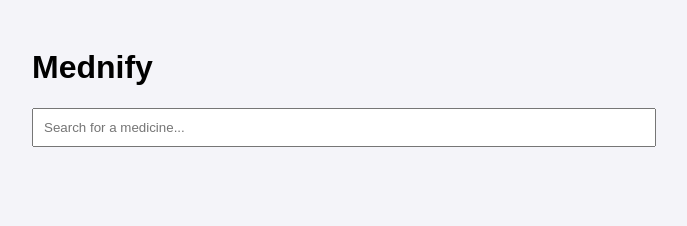
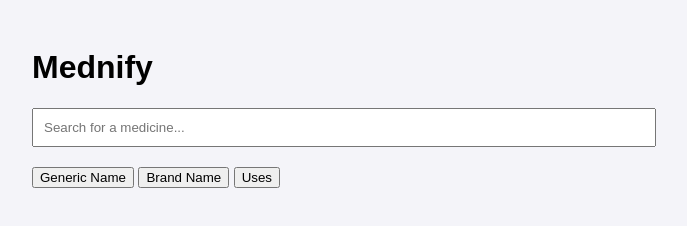
Before and after one commit to Ludensburger/mednify-prototype, a plain HTML site: page index.html in a window 1280 px wide. Shown: the whole page, without its empty margins (308-995 px from the left). Drawn offline with Linux system fonts and the light colour scheme.

Commit message:
Enhance search functionality with additional search options for generic name, brand name, and uses

```diff
--- a/index.html
+++ b/index.html
@@ -9,10 +9,17 @@
   <body>
     <div class="app">
       <h1>Mednify</h1>
-      <input
-        type="text"
-        id="search-bar"
-        placeholder="Search for a medicine..." />
+      <div class="search-controls">
+        <input
+          type="text"
+          id="search-bar"
+          placeholder="Search for a medicine..." />
+        <div class="search-buttons">
+          <button id="search-generic" class="active">Generic Name</button>
+          <button id="search-brand">Brand Name</button>
+          <button id="search-uses">Uses</button>
+        </div>
+      </div>
       <ul id="results"></ul>
       <div id="details"></div>
     </div>
```
